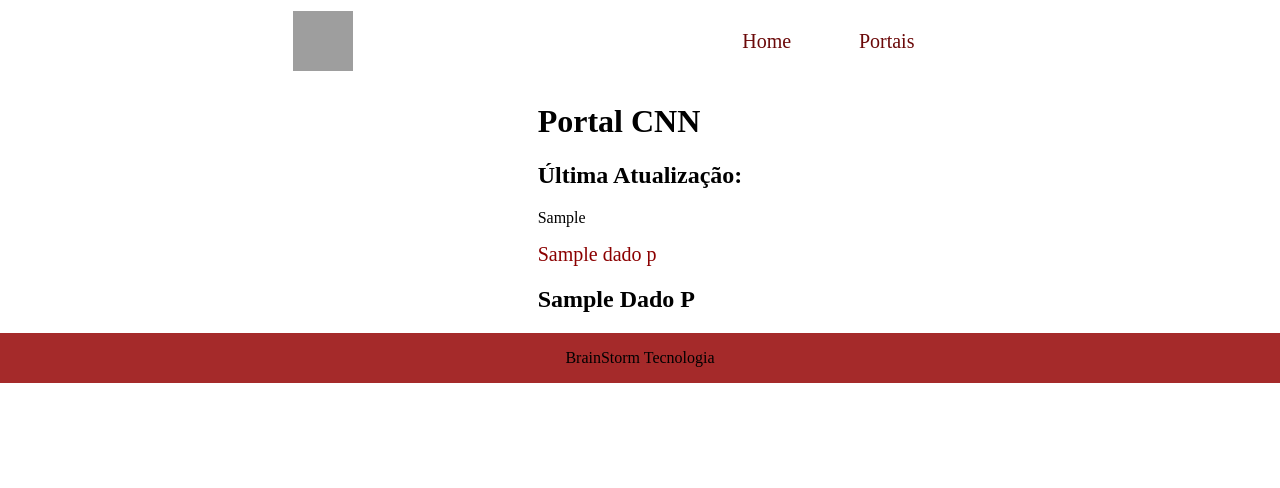
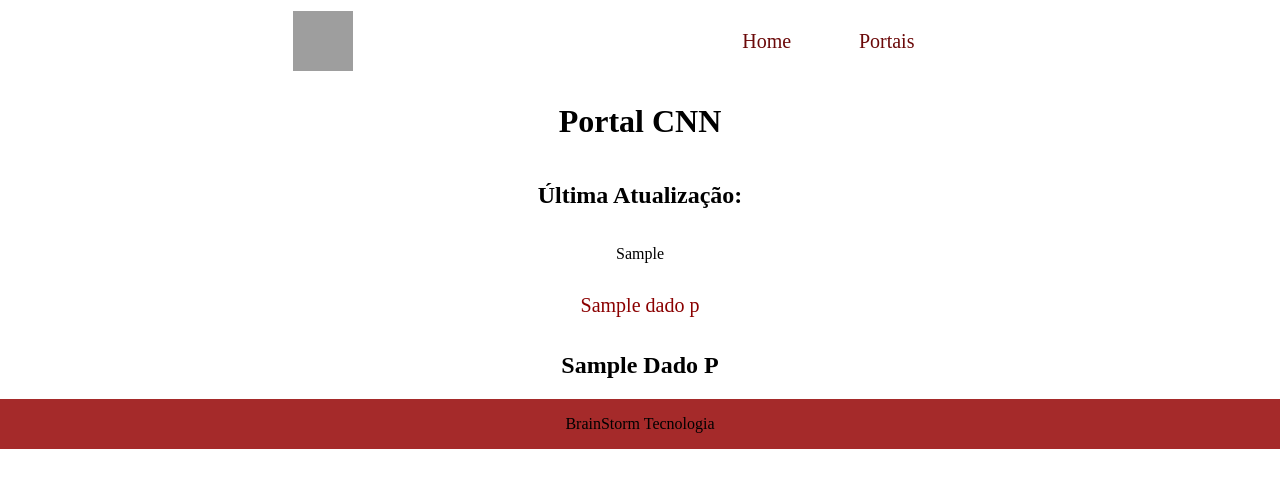
Before and after one commit to Fat83dotcom/WebScrapingDjango, a Django app: template Core/templates/Core/noticiasCnn.html in a window 1280 px wide. Shown: the top 488 px of the page. Run offline with Django 3.2, Linux system fonts and the light colour scheme; the template is opened without the code that fills it: most values are stand-ins (such as "Sample title", 1, 10 or a date in 2020); grey boxes are pictures that could not be loaded.

Commit message:
collect static

```diff
--- a/static/style.css
+++ b/static/style.css
@@ -12,6 +12,7 @@
     align-items: center;
     margin: 0;
     padding: 0;
+    box-sizing: border-box;
 }
 a{
     text-decoration: none;
@@ -56,11 +57,67 @@
     display: flex;
     justify-items: center;
     align-items: center;
-    font-size: 32px;
+    flex-direction: column;
+    font-size: 28px;
     padding: 20px;
     text-align: center;
 }
-/* parte do menu */
+.navNoticias{
+    padding: 15px;
+}
+.navNoticias a{
+    margin: 10px;
+    text-decoration: none;
+    text-align: center;
+    padding: 5px;
+}
+.navNoticias a:hover{
+    background-color: var(--brau);
+    color: var(--branco);
+    box-shadow: 2px 2px 2px var(--escuro);
+    border-radius: 2px;
+
+}
+.conteudoPortais{
+    display: flex;
+    justify-content: center;
+    align-items: center;
+    flex-direction: column;
+}
+.conteinercabecalhoMaterias{
+    display: flex;
+    justify-content: center;
+    align-items: center;
+    flex-direction: row;
+    background-color: var(--brau);
+    width: 60%;
+    padding: 10px;
+    margin-top: 10px;
+    border-radius: 2px;
+    box-shadow: 2px 2px 2px var(--escuro);
+}
+.conteinercabecalhoMaterias div{
+    display: flex;
+    justify-content: center;
+    align-items: center;
+    flex-direction: row;
+    margin-right: 10px;
+    margin-left: 10px;
+}
+.conteinerTexto{
+    background-color: var(--escuro);
+    color: var(--branco);
+    font-size: 22px;
+    width: 60%;
+    padding: 10px;
+    text-align: center;
+    border-radius: 2px;
+    box-shadow: 2px 2px 2px var(--brau);
+}
+.conteinerTexto p{
+    text-align: justify;
+}
+/* Inicio parte do menu */
 ul {
     display: flex;
     align-items: center;
@@ -120,3 +177,4 @@
     top: 0;
     left: 100%;
 }
+/* Termino parte do menu */
```
Lines whose indentation alone changed are shown as unchanged.
